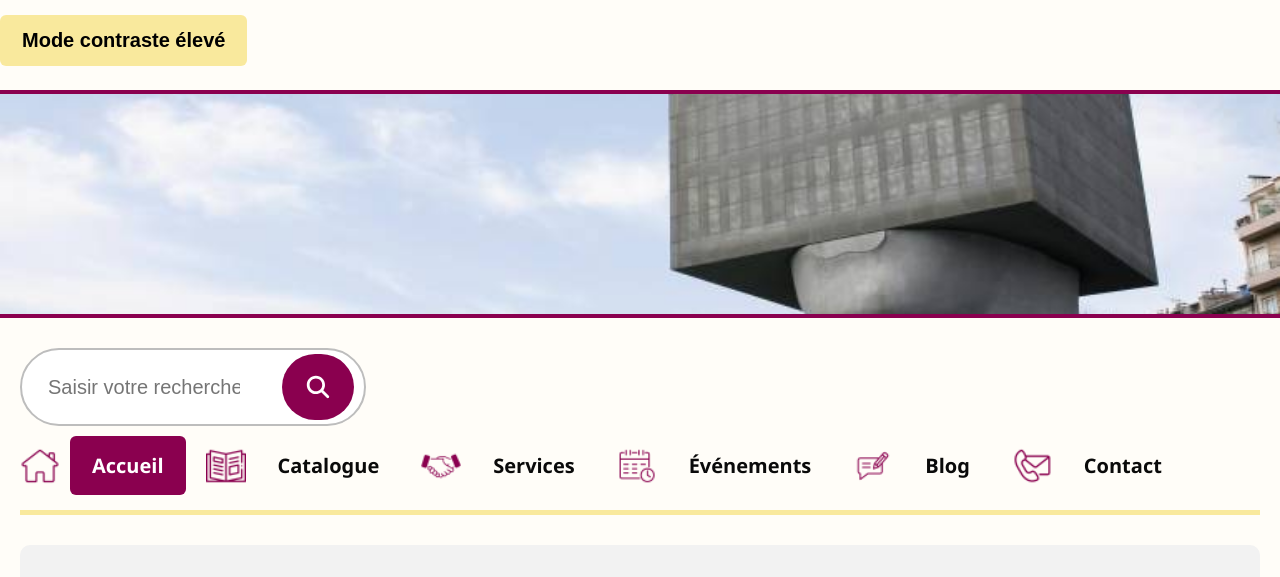
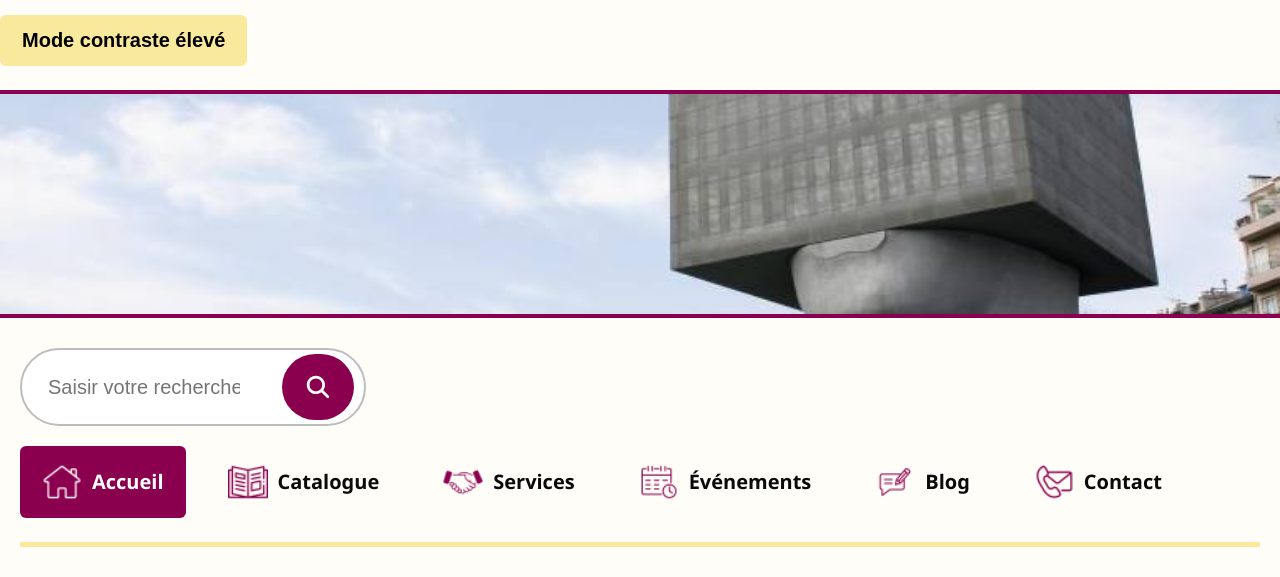
Before and after one commit to ADMR-S/BMVR_Accesibility_IHM, a plain HTML site: page index.html in a window 1280 px wide. Shown: the top 577 px of the page. Drawn offline with Linux system fonts and the light colour scheme.

Commit message:
fix icônes cliquables

```diff
--- a/header.html
+++ b/header.html
@@ -38,30 +38,42 @@
 
     <nav id="navigation-principale" role="navigation" aria-label="Navigation principale">
       <ul>
-        <div style="display: flex; align-items: center; gap: 0.5rem;">
+        <li>
+          <a href="./index.html" style="display: flex; align-items: center; gap: 0.5rem;">
             <img class="icone_accueil" src="images/domicile(1).png" alt="Image décorative représentant une maison" aria-hidden="true">
-          <li><a href="./index.html">Accueil</a></li>
-        </div>
-        <div style="display: flex; align-items: center; gap: 0.5rem;">
+            Accueil
+          </a>
+        </li>
+        <li>
+          <a href="./not-implemented.html" style="display: flex; align-items: center; gap: 0.5rem;">
             <img class="icone_accueil" src="images/brochure(1).png" alt="Image décorative représentant une brochure" aria-hidden="true">
-          <li><a href="./not-implemented.html">Catalogue</a></li>
-        </div>
-        <div style="display: flex; align-items: center; gap: 0.5rem;">
+            Catalogue
+          </a>
+        </li>
+        <li>
+          <a href="./not-implemented.html" style="display: flex; align-items: center; gap: 0.5rem;">
             <img class="icone_accueil" src="images/poignee-de-main-de-partenariat(1).png" alt="Image décorative représentant une poignée de main" aria-hidden="true">
-          <li><a href="./not-implemented.html">Services</a></li>
-        </div>
-        <div style="display: flex; align-items: center; gap: 0.5rem;">
+            Services
+          </a>
+        </li>
+        <li>
+          <a href="./not-implemented.html" style="display: flex; align-items: center; gap: 0.5rem;">
             <img class="icone_accueil" src="images/evenements(1).png" alt="Image décorative représentant un événement" aria-hidden="true">
-          <li><a href="./not-implemented.html">Événements</a></li>
-        </div>
-        <div style="display: flex; align-items: center; gap: 0.5rem;">
+            Événements
+          </a>
+        </li>
+        <li>
+          <a href="./blog.html" style="display: flex; align-items: center; gap: 0.5rem;">
             <img class="icone_accueil" src="images/blog.png" alt="Image décorative représentant un blog" aria-hidden="true">
-          <li><a href="./blog.html">Blog</a></li>
-        </div>
-        <div style="display: flex; align-items: center; gap: 0.5rem;">
+            Blog
+          </a>
+        </li>
+        <li>
+          <a href="./contact.html" style="display: flex; align-items: center; gap: 0.5rem;">
             <img class="icone_accueil" src="images/courriel-de-contact(1).png" alt="Image décorative représentant un courriel de contact" aria-hidden="true">
-          <li><a href="./contact.html">Contact</a></li>
-        </div>
+            Contact
+          </a>
+        </li>
       </ul>
     </nav>
   </div>
--- a/style.css
+++ b/style.css
@@ -672,3 +672,11 @@ body.contrast a.button {
 @media (prefers-contrast: more) {
   /* rien d’obligatoire ici, la bascule est manuelle avec le bouton */
 }
+
+#menu-principal a[aria-current="page"] img {
+  filter: brightness(0) invert(1); /* Icône blanche */
+}
+
+body.contrast #menu-principal a[aria-current="page"] img {
+  filter: brightness(0) invert(0); /* Icône noire en contraste élevé */
+}
```
Lines whose indentation alone changed are shown as unchanged.
